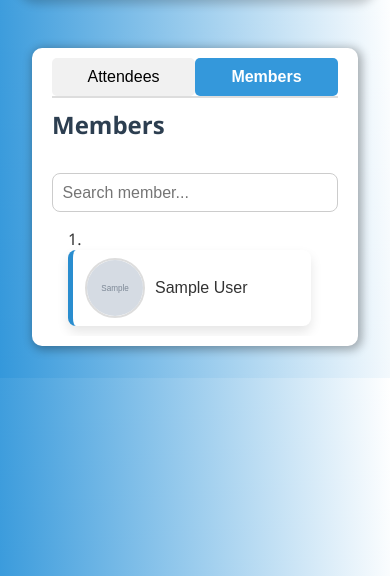
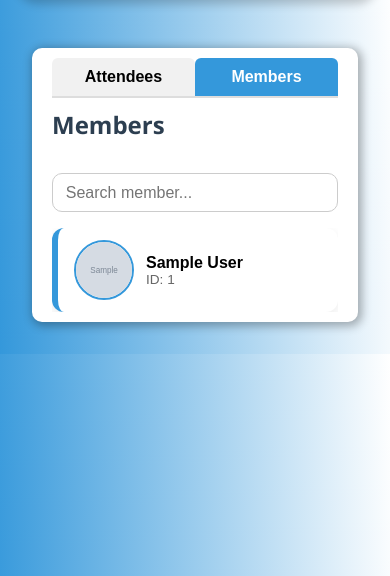
Before and after one commit to abiezer123/emp, a Flask app: page /members in a window 390 px wide, after a click on "Members". Shown: the part 81-657 px from the top of the page. Run offline with Flask 3, Linux system fonts and the light colour scheme; the visitor is signed in with stand-in values (Sample User, id 1); grey boxes marked "Sample" are stand-in pictures; a database or web service that is not in the repository returns one stand-in record (values such as "Sample title"); data that the repository does not hold is empty.

Commit message:
fixed member ui

```diff
--- a/templates/members.html
+++ b/templates/members.html
@@ -15,8 +15,6 @@
             background-color: #f5f7fa;
         }
 
-
-
         main {
             padding: 2rem;
             max-width: 1000px;
@@ -28,55 +26,294 @@
             margin-bottom: 1rem;
         }
 
-        .members-container {
+        /* Tabs */
+        .tabs {
             display: flex;
-            flex-wrap: wrap;
-            gap: 0.5rem;
-            margin-bottom: 2rem;
+            border-bottom: 2px solid #ddd;
+            margin-bottom: 10px;
         }
 
-        .member-btn:hover {
-            background-color: #16a085;
+        .tab-btn {
+            flex: 1;
+            padding: 10px;
+            cursor: pointer;
+            background: #f1f1f1;
+            color: black;
+            border: none;
+            outline: none;
+            font-weight: 600;
+            border-radius: 6px 6px 0 0;
+            transition: 0.3s;
         }
 
-        table {
-            width: 100%;
-            border-collapse: collapse;
-            background-color: white;
-            border-radius: 6px;
-            overflow: hidden;
-            box-shadow: 0 0 10px rgba(0, 0, 0, 0.05);
+        .tab-btn.active {
+            background: #3498db;
+            color: white;
+            font-weight: bold;
         }
 
-        th,
-        td {
-            padding: 0.8rem;
+        .tab-content {
+            display: none;
+        }
+
+        .tab-content.active {
+            display: block;
+        }
+
+        /* Search Bar */
+        #searchInput,
+        #searchAttendee {
+            width: 100%;
+            max-width: 400px;
+            padding: 0.6rem 0.8rem;
+            margin: 1rem 0;
+            border: 1px solid #ccc;
+            border-radius: 10px;
+            transition: border 0.3s;
+        }
+
+        #searchInput:focus,
+        #searchAttendee:focus {
+            border-color: #3498db;
+            outline: none;
+        }
+
+        /* Members / Attendees List */
+        .members-list-vertical {
+            list-style: none;
+            padding: 0;
+            margin: 0;
+            display: flex;
+            flex-direction: column;
+            gap: 0.5rem;
+            max-height: 500px;
+            overflow-y: auto;
+        }
+
+        .members-list-vertical li button.member-btn {
+            display: flex;
+            align-items: center;
+            gap: 15px;
+            background: #ffffff;
+            border-radius: 12px;
+            padding: 12px 16px;
+            width: 100%;
+            text-align: left;
+            cursor: pointer;
+            transition: all 0.3s ease;
+            box-shadow: 0 4px 12px rgba(0, 0, 0, 0.08);
+            border-left: 6px solid #3498db;
+        }
+
+        .members-list-vertical li button.member-btn:hover {
+            transform: translateY(-2px);
+            box-shadow: 0 8px 20px rgba(0, 0, 0, 0.12);
+            background-color: #f9f9f9;
+        }
+
+        /* Member Image */
+        .member-image {
+            width: 60px;
+            height: 60px;
+            border-radius: 50%;
+            object-fit: cover;
+            border: 2px solid #3498db;
+        }
+
+        .member-info {
+            display: flex;
+            flex-direction: column;
+        }
+
+        .member-name {
+            font-weight: 700;
+            font-size: 1rem;
+            color: black;
+        }
+
+        .member-id {
+            font-size: 0.85rem;
+            color: #666;
+        }
+
+        /* Modal */
+        .modal {
+            display: none;
+            position: fixed;
+            z-index: 99;
+            left: 0;
+            top: 30px;
+            width: 100%;
+            height: 100%;
+            background-color: rgba(0, 0, 0, 0.5);
+            justify-content: center;
+            align-items: center;
+        }
+
+        .modal-content {
+            background: white;
+            padding: 1.5rem;
+            border-radius: 10px;
+            width: 90%;
+            max-width: 600px;
+            max-height: 80%;
+            overflow-y: auto;
+            position: relative;
+        }
+
+        .close-btn {
+            position: absolute;
+            top: 0.5rem;
+            right: 1rem;
+            font-size: 1.5rem;
+            cursor: pointer;
+        }
+
+        .profile-header {
+            display: flex;
+            align-items: center;
+            gap: 15px;
+            margin-bottom: 15px;
+        }
+
+        .profile-header h3 {
+            font-size: 25px;
+            font-weight: 700;
+            margin: 0;
+        }
+
+        .profile-img {
+            width: 140px;
+            height: 140px;
+            border-radius: 50%;
+            object-fit: cover;
+            border: 3px solid #007bff;
+        }
+
+        /* Attendance Table */
+        .modal-content table {
+            width: 100%;
+            border-collapse: separate;
+            border-spacing: 0;
+            border-radius: 12px;
+            overflow: hidden;
+            margin-top: 1rem;
+            font-size: 0.95rem;
+            box-shadow: 0 6px 15px rgba(0, 0, 0, 0.1);
+        }
+
+        .modal-content th {
+            background-color: #3498db;
+            color: #fff;
+            padding: 12px;
             text-align: center;
+        }
+
+        .modal-content td {
+            padding: 10px;
+            text-align: center;
+            background-color: #ffffff;
             border-bottom: 1px solid #eee;
         }
 
-        th {
-            background-color: #ecf0f1;
-            color: #333;
+        .modal-content tbody tr:nth-child(even) td {
+            background-color: #f5f7fa;
         }
 
-        td.present {
-            color: green;
-            font-weight: bold;
+        .present {
+            color: #2ecc71;
+            font-weight: 600;
         }
 
-        td.absent {
-            color: red;
-            font-weight: bold;
+        .absent {
+            color: #e74c3c;
+            font-weight: 600;
         }
 
-        @media (max-width: 600px) {
-            .members-container {
-                flex-direction: column;
-            }
+        /* Profile Info */
+        #profileView {
+            display: flex;
+            flex-direction: column;
+            gap: 10px;
+            padding: 10px 0;
+        }
 
-            .member-btn {
-                width: 100%;
+        #profileView p {
+            display: flex;
+            gap: 10px;
+            margin: 0;
+        }
+
+        #profileView p strong {
+            width: 160px;
+            font-weight: 600;
+            color: #555;
+            text-align: left;
+        }
+
+        #profileView p span {
+            font-weight: 700;
+            color: #222;
+            text-align: left;
+            font-size: 1.05rem;
+        }
+
+        #editProfileBtn {
+            display: inline-block;
+            margin: 20px 0 0;
+            padding: 10px 25px;
+            border: none;
+            background-color: #4CAF50;
+            color: #fff;
+            font-size: 16px;
+            border-radius: 8px;
+            cursor: pointer;
+            transition: background 0.2s;
+        }
+
+        #editProfileBtn:hover {
+            background-color: #45a049;
+        }
+
+        /* Edit Form */
+        #editProfileForm label {
+            font-weight: bold;
+            margin-top: 0.5rem;
+        }
+
+        #editProfileForm input {
+            width: 100%;
+            padding: 6px 10px;
+            margin-bottom: 0.5rem;
+            border-radius: 5px;
+            border: 1px solid #ccc;
+            box-sizing: border-box;
+        }
+
+        #editProfileForm .save-btn,
+        #editProfileForm .cancel-btn {
+            padding: 8px 16px;
+            margin-top: 10px;
+            border: none;
+            border-radius: 6px;
+            cursor: pointer;
+        }
+
+        #editProfileForm .save-btn {
+            background-color: #3498db;
+            color: white;
+        }
+
+        #editProfileForm .cancel-btn {
+            background-color: #e74c3c;
+            color: white;
+        }
+
+        @media (max-width: 768px) {
+            .members-list-vertical li button.member-btn {
+                flex-direction: row;
+                justify-content: flex-start;
+                gap: 12px;
             }
         }
     </style>
@@ -85,9 +322,7 @@
 <body>
     <header>
         <nav class="navbar">
-            <div class="navbar-brand">
-                Empire Church
-            </div>
+            <div class="navbar-brand">Empire Church</div>
 
             <!-- Burger icon (mobile only) -->
             <input type="checkbox" id="nav-toggle" class="nav-toggle" />
@@ -123,10 +358,6 @@
         </nav>
     </header>
 
-
-
-
-
     <main>
         <div class="partition" id="members_partition">
             <!-- Tabs -->
@@ -135,6 +366,7 @@
                 <button class="tab-btn" onclick="openTab(event, 'membersTab')">Members</button>
             </div>
 
+            <!-- Attendees Tab -->
             <div id="attendeesTab" class="tab-content active">
                 <h2>Attendees</h2>
                 <input type="text" id="searchAttendee" placeholder="Search attendee..." />
@@ -142,7 +374,11 @@
                     {% for name in attendees %}
                     <li>
                         <button class="member-btn" onclick="openMemberModal('{{ name }}')">
-                            <span class="member-name">{{ name }}</span>
+                            <img src="{{ url_for('static', filename='images/user.png') }}" alt="Profile"
+                                class="member-image" />
+                            <div class="member-info">
+                                <span class="member-name">{{ name }}</span>
+                            </div>
                         </button>
                     </li>
                     {% endfor %}
@@ -159,17 +395,17 @@
                         <button class="member-btn" onclick="openMemberModal('{{ member.name }}', '{{ member.id }}')">
                             <img src="{{ member.image_url if member.image_url else url_for('static', filename='images/user.png') }}"
                                 alt="Profile" class="member-image" />
-                            {{ member.full_name or member.name }}
+                            <div class="member-info">
+                                <span class="member-name">{{ member.full_name or member.name }}</span>
+                                <span class="member-id">ID: {{ member.id }}</span>
+                            </div>
                         </button>
                     </li>
                     {% endfor %}
                 </ol>
-
             </div>
-
         </div>
     </main>
-
 
     <!-- Modal -->
     <div class="modal" id="memberModal">
@@ -189,7 +425,7 @@
                 <button class="tab-btn" onclick="openTab(event, 'profileTab')">Information</button>
             </div>
 
-            <!-- Tab Content -->
+            <!-- Attendance Tab -->
             <div id="attendanceTab" class="tab-content active">
                 <table>
                     <thead>
@@ -203,8 +439,8 @@
                 </table>
             </div>
 
+            <!-- Profile Tab -->
             <div id="profileTab" class="tab-content">
-                <!-- Profile Information (Read Only) -->
                 <div id="profileView">
                     <p><strong>Full Name:</strong> <span id="profileFullName">---</span></p>
                     <p><strong>Age:</strong> <span id="profileAge">---</span></p>
@@ -222,12 +458,9 @@
                     <button id="editProfileBtn" class="edit-btn">Edit Profile</button>
                 </div>
 
-                <!-- Profile Edit Form (Hidden by Default) -->
-                <!-- Profile Edit Form (Hidden by Default) -->
+                <!-- Edit Form -->
                 <form id="editProfileForm" style="display: none;">
-                    <!-- Hidden field to keep track of original member name -->
                     <input type="hidden" id="memberId" />
-
                     <input type="hidden" id="originalName" />
 
                     <label>Profile Picture</label>
@@ -270,361 +503,8 @@
                     <button type="button" id="cancelEditBtn" class="cancel-btn">Cancel</button>
                 </form>
             </div>
-
         </div>
     </div>
-
-
-    <style>
-        /* Container */
-        #profileView {
-            display: flex;
-            flex-direction: column;
-            gap: 10px;
-            padding: 10px 0;
-        }
-
-        /* Each info row */
-        #profileView p {
-            display: flex;
-            gap: 10px;
-            margin: 0;
-        }
-
-        /* Labels */
-        #profileView p strong {
-            width: 160px;
-            /* fixed width for alignment */
-            font-weight: 600;
-            color: #555;
-            text-align: left;
-            /* ensure label text is left aligned */
-        }
-
-        /* Values */
-        #profileView p span {
-            font-weight: 700;
-            /* bold */
-            color: #222;
-            text-align: left;
-            /* make value also left-aligned */
-            font-size: 1.05rem;
-            /* slightly bigger */
-        }
-
-        /* Profile card container */
-        .profile-card {
-            background: #fff;
-            border-radius: 12px;
-            padding: 20px;
-            box-shadow: 0 4px 12px rgba(0, 0, 0, 0.08);
-            max-width: 600px;
-            margin: 0 auto;
-            font-family: 'Segoe UI', Tahoma, Geneva, Verdana, sans-serif;
-        }
-
-
-        /* Each row: label and value */
-        .profile-row {
-            display: flex;
-            justify-content: flex-start;
-            /* left aligned */
-            gap: 10px;
-            /* space between label and value */
-            padding: 8px 0;
-            border-bottom: 1px solid #eee;
-        }
-
-        /* Labels */
-        .profile-row .label {
-            font-weight: 600;
-            color: #555;
-            width: 160px;
-            /* fixed width for alignment */
-        }
-
-        /* Values - highlighted */
-        .profile-row .value {
-            font-weight: 700;
-            /* bold */
-            font-size: 1.05rem;
-            /* slightly bigger */
-            color: #222;
-        }
-
-        /* Edit button styling */
-        #editProfileBtn {
-            display: inline-block;
-            margin: 20px 0 0;
-            padding: 10px 25px;
-            border: none;
-            background-color: #4CAF50;
-            color: #fff;
-            font-size: 16px;
-            border-radius: 8px;
-            cursor: pointer;
-            transition: background 0.2s;
-        }
-
-        #editProfileBtn:hover {
-            background-color: #45a049;
-        }
-
-        /* Profile container with vertical spacing */
-        .profile-container {
-            display: flex;
-            flex-direction: column;
-            gap: 0.6rem;
-        }
-
-
-
-        /* Labels bold */
-        .profile-row strong {
-            flex: 1;
-        }
-
-        /* Values */
-        .profile-row span {
-            flex: 2;
-            text-align: right;
-        }
-
-        /* Edit Form */
-        #editProfileForm label {
-            font-weight: bold;
-            margin-top: 0.5rem;
-        }
-
-        #editProfileForm input {
-            width: 100%;
-            padding: 6px 10px;
-            margin-bottom: 0.5rem;
-            border-radius: 5px;
-            border: 1px solid #ccc;
-            box-sizing: border-box;
-        }
-
-        /* Buttons container */
-        .form-buttons {
-            display: flex;
-            justify-content: flex-end;
-            gap: 10px;
-            margin-top: 10px;
-        }
-
-        .members-list-vertical {
-            list-style: none;
-            padding: 0;
-            margin: 0;
-        }
-
-
-        .member-btn:hover {
-            background: #f2f2f2;
-        }
-
-        .member-image {
-            width: 60px;
-            height: 60px;
-            border-radius: 50%;
-            object-fit: cover;
-            border: 2px solid #ddd;
-        }
-
-        #searchInput {
-            width: 100%;
-            max-width: 400px;
-            padding: 0.6rem;
-            margin: 1rem 0;
-            border: 1px solid #ccc;
-            border-radius: 8px;
-        }
-
-        .members-list-vertical {
-            list-style: decimal inside;
-            margin: 0;
-            padding-left: 1rem;
-            display: flex;
-            flex-direction: column;
-            gap: 0.2rem;
-            max-height: 500px;
-            overflow-y: auto;
-        }
-
-        .member-btn {
-            background-color: #ffffff;
-            color: #333;
-            cursor: pointer;
-            transition: background-color 0.3s;
-            width: 80%;
-            text-align: left;
-            display: flex;
-            align-items: center;
-            gap: 10px;
-            border: none;
-            padding: 8px 12px;
-            border-radius: 10px;
-            width: 100%;
-            text-align: left;
-            cursor: pointer;
-            transition: background 0.2s;
-            margin-bottom: 10px;
-        }
-
-        .members-list-vertical li button.member-btn {
-            display: flex;
-            align-items: center;
-            gap: 10px;
-            background: #ffffff;
-            border: none;
-            padding: 8px 12px;
-            border-radius: 8px;
-            width: 90%;
-            text-align: left;
-            cursor: pointer;
-            transition: transform 0.2s, box-shadow 0.2s;
-            border-left: 5px solid #298dcf;
-            box-shadow: 0 6px 12px rgba(0, 0, 0, 0.1);
-            /* the blue bar on the left */
-        }
-
-        .members-list-vertical li button.member-btn:hover {
-            transform: scale(1.02);
-            box-shadow: 0 4px 8px rgba(0, 0, 0, 0.12);
-        }
-
-
-        .member-btn:hover {
-            background-color: #e0e0e0;
-        }
-
-        .modal {
-            display: none;
-            position: fixed;
-            z-index: 99;
-            left: 0;
-            top: 30px;
-            width: 100%;
-            height: 100%;
-            background-color: rgba(0, 0, 0, 0.5);
-            justify-content: center;
-            align-items: center;
-        }
-
-        .modal-content {
-            background: white;
-            padding: 1.5rem;
-            border-radius: 10px;
-            width: 90%;
-            max-width: 600px;
-            max-height: 80%;
-            overflow-y: auto;
-            position: relative;
-        }
-
-        .profile-header {
-            display: flex;
-            align-items: center;
-            gap: 5px;
-            /* spacing between image & name */
-            margin-bottom: 15px;
-            flex-shrink: 0;
-            /* prevent shrinking */
-        }
-
-        .profile-header h3 {
-            font-size: 25px;
-            /* larger font for name */
-            font-weight: 700;
-            /* bold name */
-            margin: 0;
-            /* remove default margin */
-        }
-
-        .profile-img {
-            width: 140px !important;
-            /* fixed width */
-            height: 140px !important;
-            /* fixed height for perfect circle */
-            border-radius: 50% !important;
-            /* circle */
-            object-fit: cover !important;
-            /* cover entire circle */
-            border: 3px solid #007bff !important;
-            /* fixed border color */
-            pointer-events: none !important;
-            /* prevent dragging/clicking */
-            user-select: none !important;
-            /* prevent selection */
-            flex-shrink: 0;
-            /* prevent shrinking */
-        }
-
-
-        .close-btn {
-            position: absolute;
-            top: 0.5rem;
-            right: 1rem;
-            font-size: 1.5rem;
-            cursor: pointer;
-        }
-
-        .modal-content table {
-            width: 100%;
-            border-collapse: collapse;
-            margin-top: 1rem;
-        }
-
-        .modal-content th,
-        .modal-content td {
-            padding: 0.6rem;
-            text-align: center;
-            border-bottom: 1px solid #eee;
-        }
-
-        .present {
-            color: green;
-            font-weight: bold;
-        }
-
-        .absent {
-            color: red;
-            font-weight: bold;
-        }
-
-
-
-        .tabs {
-            display: flex;
-            border-bottom: 2px solid #ddd;
-            margin-bottom: 10px;
-        }
-
-        .tab-btn {
-            flex: 1;
-            padding: 10px;
-            cursor: pointer;
-            background: #f1f1f1;
-            color: black;
-            border: none;
-            outline: none;
-        }
-
-        .tab-btn.active {
-            background: #3498db;
-            color: white;
-            font-weight: bold;
-        }
-
-        .tab-content {
-            display: none;
-        }
-
-        .tab-content.active {
-            display: block;
-        }
-    </style>
 
     <script>
         document.addEventListener('DOMContentLoaded', () => {
@@ -844,12 +724,7 @@
                     alert("❌ Something went wrong while uploading.");
                 });
         });
-    </script>
 
-
-
-    <!-- Separate attendance loader script -->
-    <script>
         function loadAttendance(name) {
             document.getElementById('member-name-title').innerText = `Attendance for ${name}`;
             const table = document.getElementById('attendance-status');
@@ -874,9 +749,6 @@
                 });
         }
     </script>
-
-
-
 </body>
 
 </html>
```
